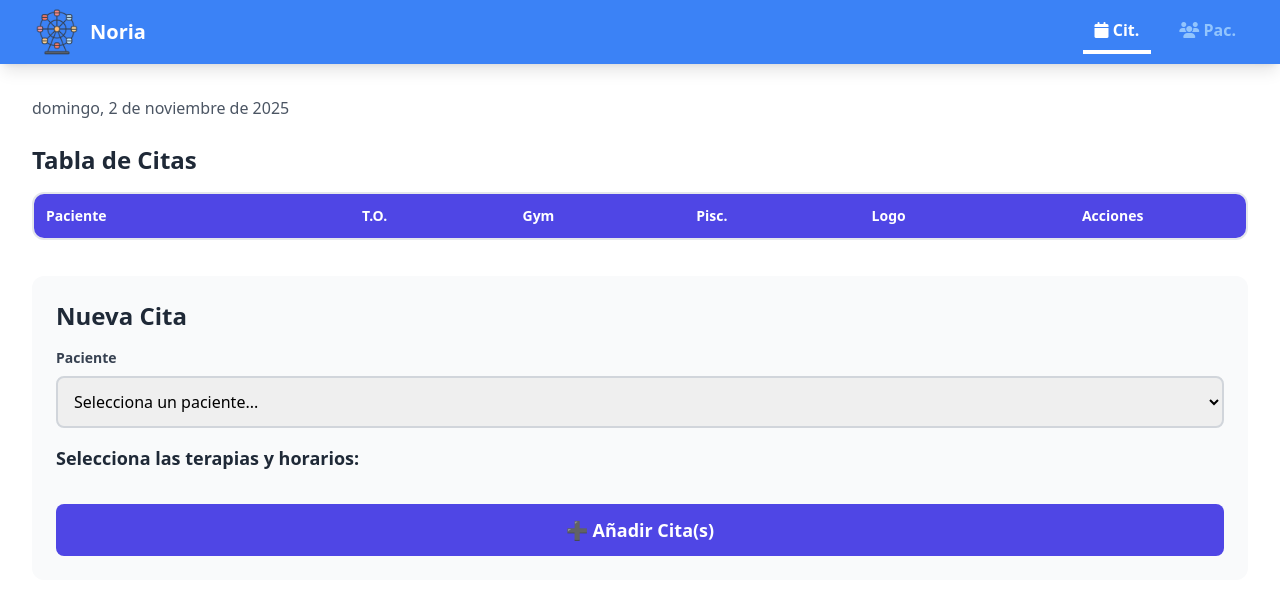
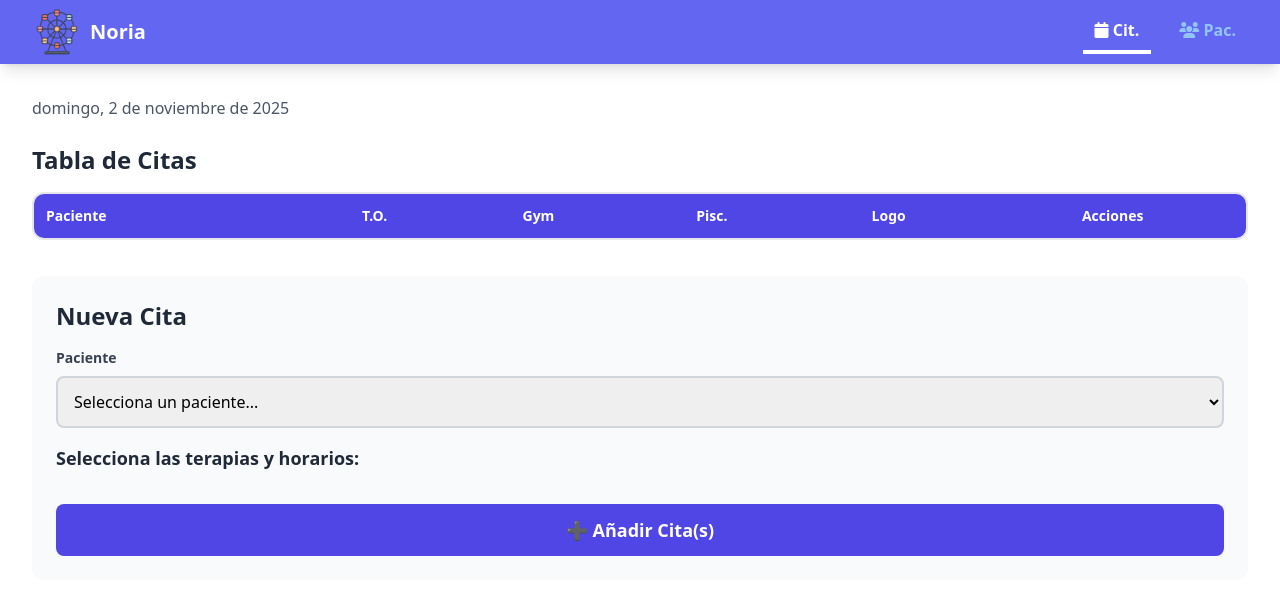
Before and after one commit to llucbrell/noria, a plain HTML site: page index.html in a window 1280 px wide. Drawn offline with nearby package versions, Linux system fonts and the light colour scheme.

Commit message:
changed color to indigo-500 for navbar

```diff
--- a/index.html
+++ b/index.html
@@ -60,7 +60,7 @@
 
 <body class="min-h-screen">
 
-<header class="bg-blue-500 shadow-lg sticky top-0 z-50">
+<header class="bg-indigo-500 shadow-lg sticky top-0 z-50">
     <div class="px-4 sm:px-6 lg:px-8">
         <div class="flex justify-between items-center h-16">
 
```
Also changed, not shown: manifest.json.
